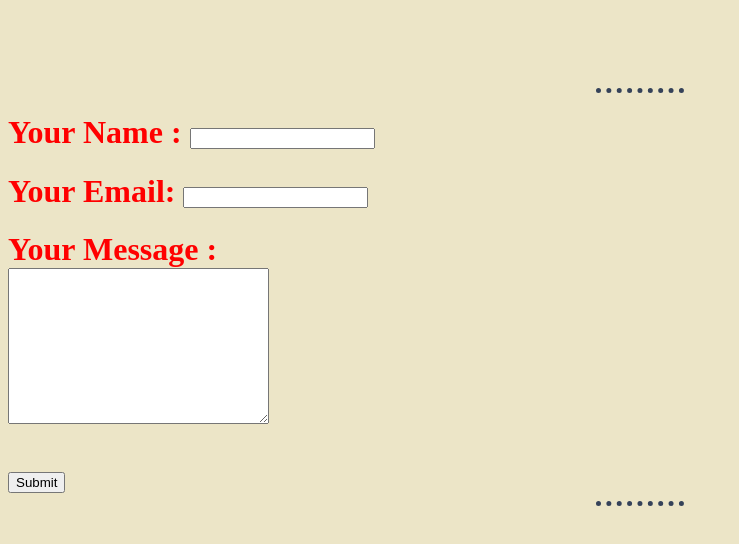
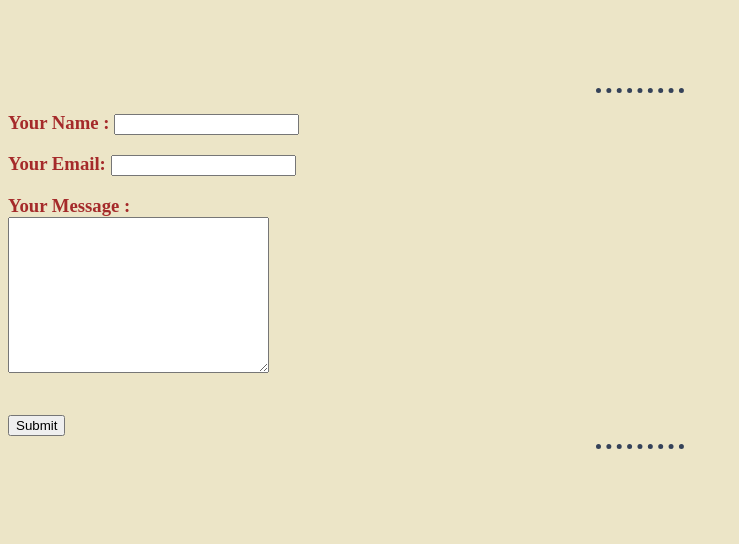
Before and after one commit to syco5023/cv, a plain HTML site: page contact.html in a window 1280 px wide. Shown: the whole page, without its empty margins (0-739 px from the left). Drawn offline with Linux system fonts and the light colour scheme.

Commit message:
Update contact.html

```diff
--- a/contact.html
+++ b/contact.html
@@ -13,24 +13,24 @@
     <hr>
 <form action="mailto:muhammadsultan065@gmail.com" method="post" enctype="text/plain">
     <label>
-        <h1>
+        <h3>
             Your Name :
             <input type="text" name="your name">
-        </h1>
+        </h3>
     </label>
 <label>
-    <h1>
+    <h3>
         Your Email:
         <input type="yourEmail" name="your email">
-    </h1>
+    </h3>
 </label>
 <label>
-    <h1>
+    <h3>
         Your Message :
         <br>
         <textarea name="" id="" cols="30" rows="10">
         </textarea>
-    </h1>
+    </h3>
 </label>
 <br>
 <label >
```
